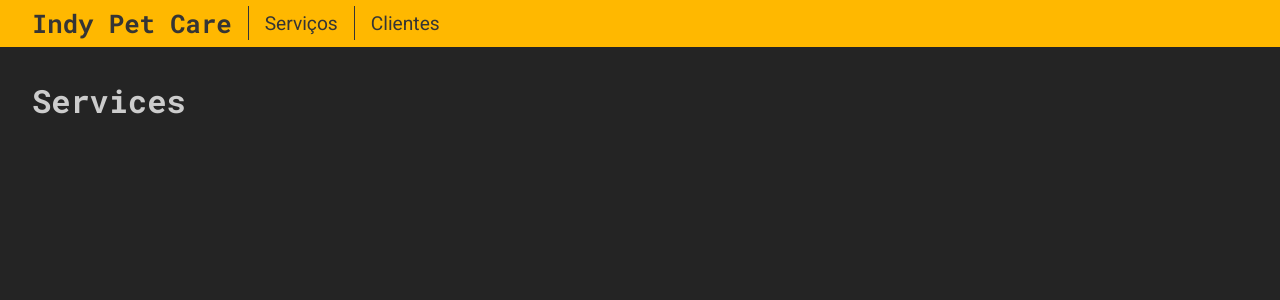
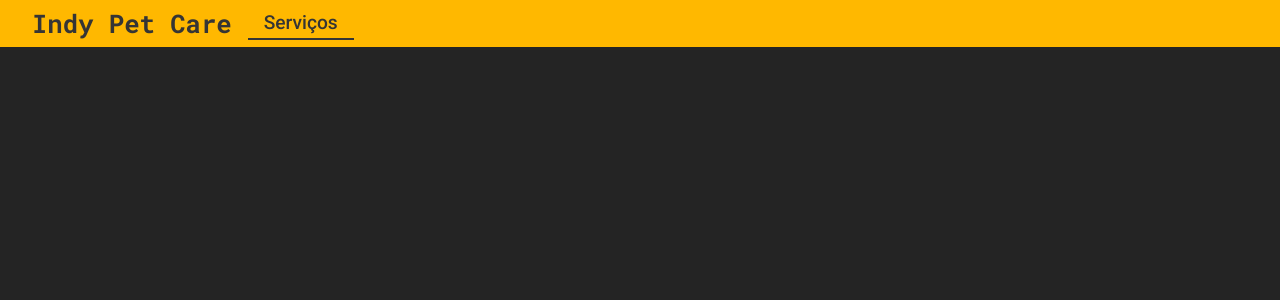
Before and after one commit to LopesGabriel/pet-care, a React (Vite) app: page / in a window 1280 px wide. Shown: the top 300 px of the page. Built offline with nearby package versions, Linux system fonts and the light colour scheme.

Commit message:
feat: header adjusts

```diff
--- a/src/components/Hearder/index.tsx
+++ b/src/components/Hearder/index.tsx
@@ -1,3 +1,4 @@
+import { NavLink } from 'react-router-dom'
 import { HeaderContainer, NavContainer } from './styles'
 
 export function Header() {
@@ -5,10 +6,7 @@ export function Header() {
     <HeaderContainer>
       <h2>Indy Pet Care</h2>
       <NavContainer>
-        <ul>
-          <li>Serviços</li>
-          <li>Clientes</li>
-        </ul>
+        <NavLink to="/">Serviços</NavLink>
       </NavContainer>
     </HeaderContainer>
   )
--- a/src/components/Hearder/styles.ts
+++ b/src/components/Hearder/styles.ts
@@ -16,26 +16,36 @@ export const HeaderContainer = styled.header`
 `
 
 export const NavContainer = styled.nav`
-  ul {
+  display: flex;
   align-items: center;
-    display: flex;
-    height: 100%;
   list-style: none;
   justify-content: flex-start;
 
-    li {
+  a {
     align-items: center;
-      border-left: 1px solid ${(props) => props.theme['black-400']};
+    /* border-left: 1px solid ${(props) => props.theme['black-400']}; */
+    border-bottom: 2px solid transparent;
+    color: ${(props) => props.theme['black-400']};
     display: flex;
     font-size: 1.2rem;
+    height: 100%;
     justify-content: center;
-      height: 100%;
     margin: 0;
     padding: 0 1rem;
+    transition: all 0.4s ease;
+    text-decoration: none;
+    opacity: 0.8;
 
-      a {
-        height: 100%;
+    &.active {
+      font-weight: 500;
+      border-bottom: 2px solid ${(props) => props.theme['black-400']};
+      opacity: 1;
     }
+
+    &:hover {
+      color: ${(props) => props.theme['black-500']};
+      border-bottom: 2px solid ${(props) => props.theme['black-500']};
+      opacity: 1;
     }
   }
 `
--- a/src/pages/Services.tsx
+++ b/src/pages/Services.tsx
@@ -1,3 +1,3 @@
 export function Services() {
-  return <h1>Services</h1>
+  return <div></div>
 }
```
Lines whose indentation alone changed are shown as unchanged.
